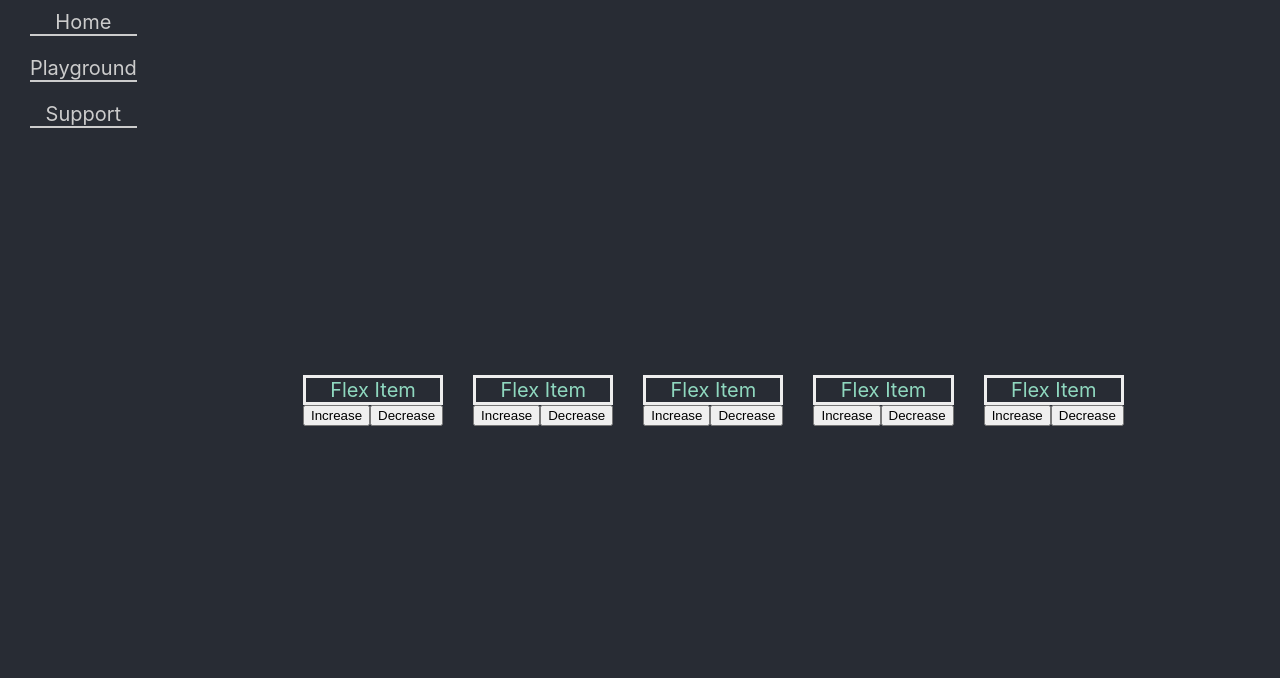
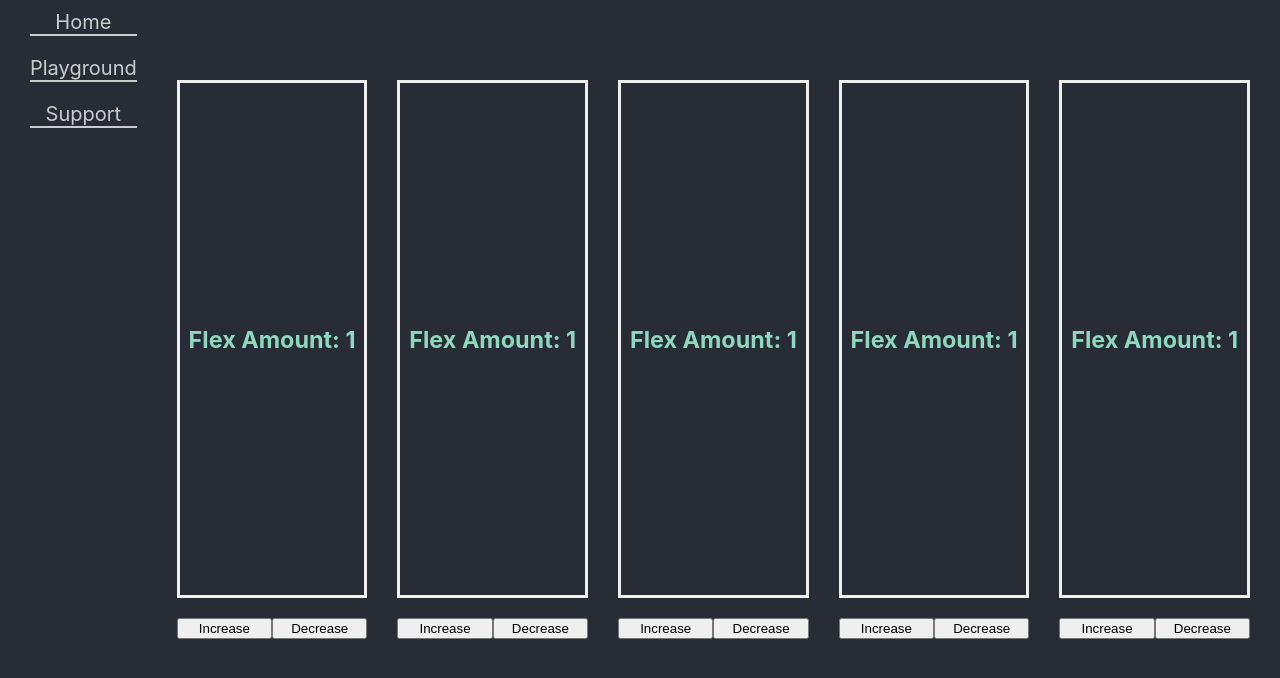
Before and after one commit to rabbitwerks/react-flexbox-util-demo, a React (Create React App) app: page / in a window 1280 px wide. Shown: the top 678 px of the page. Built offline with nearby package versions, Linux system fonts and the light colour scheme.

Commit message:
flex item group complete, next phase: redux

```diff
--- a/src/components/flex-container/index.js
+++ b/src/components/flex-container/index.js
@@ -7,16 +7,17 @@ const styles = {
   }
 }
 
+const flexItemArray = [0, 1, 2, 3, 4];
+
 function FlexContainer() {
+
+  const flexItemCount = flexItemArray.map(item => <FlexItemGroup key={ item } />)
+
   return (
     <div
       className="flex-container f1 fxbx fg3 spc-ctr"
       style={styles.flexContainer}>
-      <FlexItemGroup flex="f1" alertMe={() => alert('hello youtube and twitch') }/>
-      <FlexItemGroup flex="f2"/>
-      <FlexItemGroup flex="f1"/>
-      <FlexItemGroup flex="f3"/>
-      <FlexItemGroup flex="f2"/>
+        { flexItemCount }
     </div>
   )
 }
--- a/src/components/flex-item-group/flex-controller/index.js
+++ b/src/components/flex-item-group/flex-controller/index.js
@@ -1,12 +1,25 @@
 import React from 'react';
+
+const styles = {
+  button: {
+    width: '100%'
+  },
+  marginButton: {
+    marginTop: '1rem'
+  }
+}
 
 export default function FlexController({ increaseAmt, decreaseAmt }) {
   return (
-    <div className="fxbx">
-      <button onClick={ increaseAmt }>
+    <div className="fxbx" style={ styles.marginButton }>
+      <button
+        style={ styles.button }
+        onClick={ increaseAmt }>
         Increase
       </button>
-      <button onClick={ decreaseAmt }>
+      <button
+        style={ styles.button }
+        onClick={ decreaseAmt }>
         Decrease
       </button>
     </div>
--- a/src/components/flex-item-group/flex-item/index.js
+++ b/src/components/flex-item-group/flex-item/index.js
@@ -7,15 +7,15 @@ const styles = {
   }
 }
 
-function FlexItem(props) {
+function FlexItem({ flexAmount }) {
   return (
     <div
-      className={`${props.flex} fxbx spc-ctr`}
+      className={`fxbx spc-ctr`}
       style={styles.flexItem}
-      onClick={props.alertMe}>
-      <span>
-        Flex Item
-      </span>
+    >
+      <h3>
+        Flex Amount: { flexAmount }
+      </h3>
     </div>
   )
 }
--- a/src/components/flex-item-group/index.js
+++ b/src/components/flex-item-group/index.js
@@ -2,6 +2,12 @@ import React from 'react';
 
 import FlexItem from './flex-item';
 import FlexController from './flex-controller';
+
+const styles = {
+  height: {
+    height: '80%',
+  },
+}
 
 class FlexItemGroup extends React.Component {
   constructor() {
@@ -11,24 +17,29 @@ class FlexItemGroup extends React.Component {
     }
   }
 
-  increaseAmt() {
-    if (this.state.flexAmount === 20) return;
-    this.setState({ flexAmount: this.state.flexAmount += 1 })
+  increaseAmt(amt) {
+    if (this.state.flexAmount === 12) return;
+    const newAmt = amt += 1;
+    this.setState({ flexAmount: newAmt })
   }
 
-  decreaseAmt() {
+  decreaseAmt(amt) {
     if (this.state.flexAmount === 1) return;
-    this.setState({ flexAmount: this.state.flexAmount -= 1 });
+    const newAmt = amt -= 1;
+    this.setState({ flexAmount: newAmt});
   }
 
   render() {
 
     return (
-      <div className="fxbx fd-c">
-        <FlexItem flexAmount={ this.state.flexAmount }/>
+      <div
+        className={ `f${this.state.flexAmount} fxbx fd-c`}
+        style={styles.height}
+      >
+        <FlexItem flexAmount={ this.state.flexAmount } />
         <FlexController
-          increaseAmt={ () => this.increaseAmt() }
-          decreaseAmt={ () => this.decreaseAmt() }
+          increaseAmt={ () => this.increaseAmt(this.state.flexAmount) }
+          decreaseAmt={ () => this.decreaseAmt(this.state.flexAmount) }
         />
       </div>
     )
```
